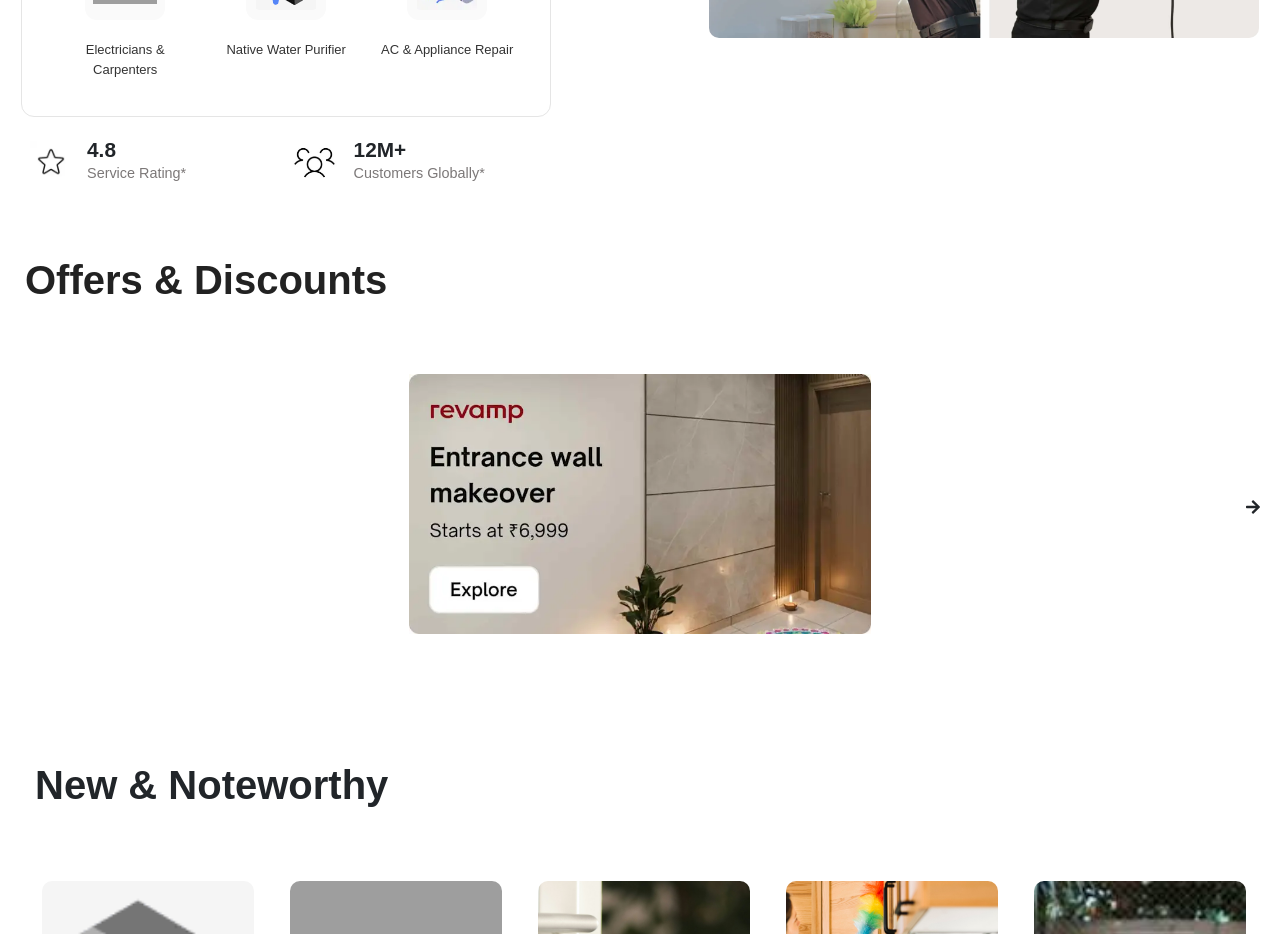
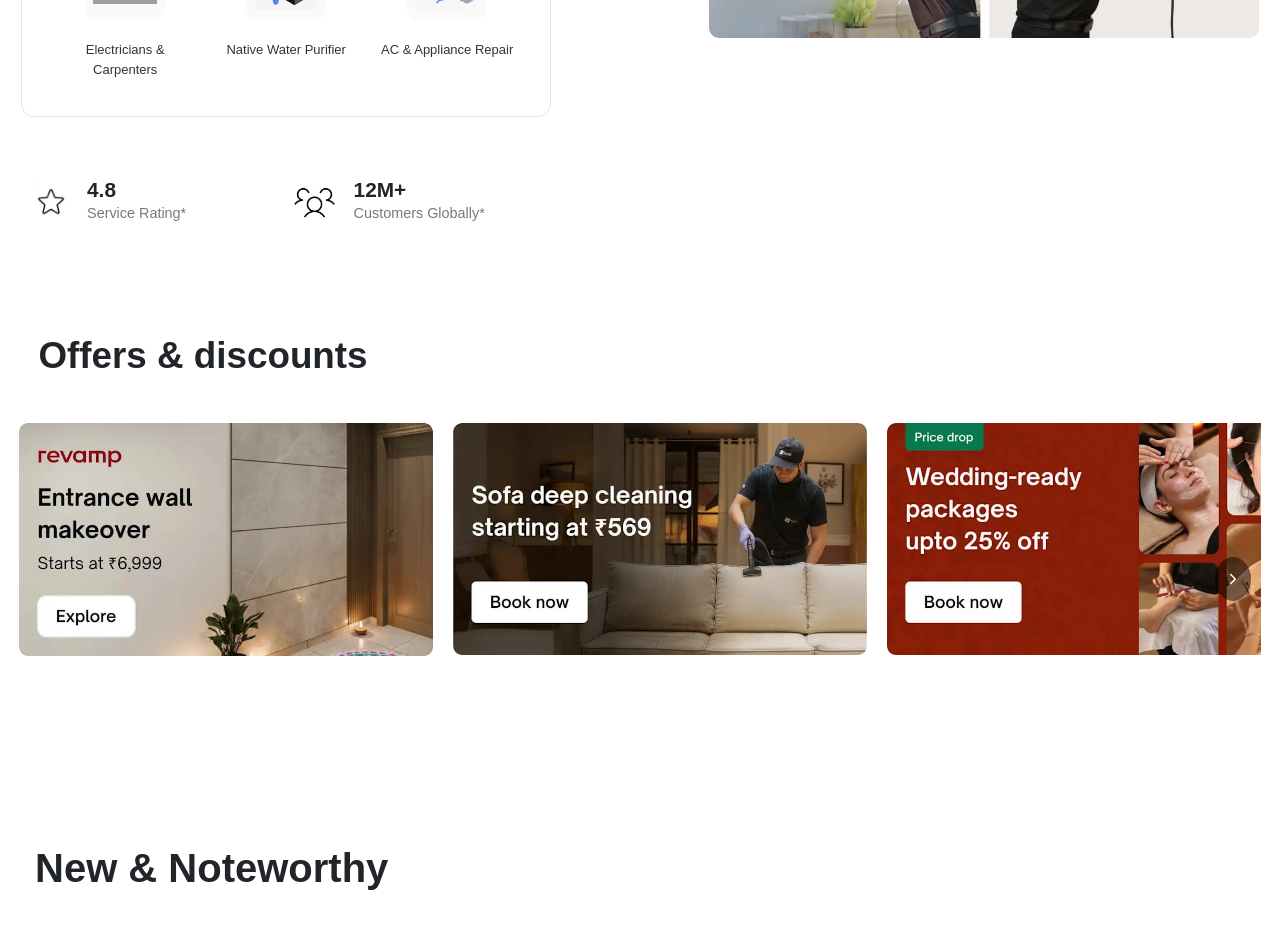
Before and after one commit to Sasirekha1127/urban-projects, a React (Vite) app: page / in a window 1280 px wide. Shown: the part 660-1594 px from the top of the page. Built offline with nearby package versions, Linux system fonts and the light colour scheme; grey boxes are pictures that could not be loaded.

Commit message:
update files

```diff
--- a/index.html
+++ b/index.html
@@ -2,7 +2,7 @@
 <html lang="en">
   <head>
     <meta charset="UTF-8" />
-    <link rel="icon" type="image/svg+xml" href="/vite.svg" />
+    <link rel="icon" type="image/svg+xml" href="/urban-projects/public/UC.png"/>
     <meta name="viewport" content="width=device-width, initial-scale=1" />
     <title>my-react-app</title>
   </head>
--- a/src/Pages/Home.css
+++ b/src/Pages/Home.css
@@ -289,8 +289,9 @@ body{
   display: flex;
   align-items: center;
   position: relative;
-  bottom:20px;
   gap: 20px;
+  margin-top: 20px;
+
 }
 
 .rating-box1 {
--- a/src/components/CarouselPage.css
+++ b/src/components/CarouselPage.css
@@ -1,122 +1,74 @@
-/* ---------- CAROUSEL MAIN CONTAINER ---------- */
 .carousel-container {
-  width: 100%;
-  max-width: 100%;
   position: relative;
+  width: 97%;
+  overflow: hidden;
   margin: 0 auto;
-  padding: 0 5px;
+  margin-top: 40px;
+}
+
+.carousel-wrapper {
   overflow: hidden;
 }
 
-.carousel-wrapper {
-  width: 100%;
-  max-width: 100%;
-  overflow: hidden;
-  padding: 0;
+.carousel-track {
+  display: flex;
+  transition: transform 0.4s ease;
 }
 
-/* Each slide inside slick */
-.carousel-slide {
-  padding: 10px;
-  box-sizing: border-box;
-  overflow: hidden;
+.carousel-card {
+  flex: 0 0 calc((100% - 40px) / 3); /* subtract total gap if 3 cards visible */
+  margin-right: 20px;
 }
 
-/* Slide image */
-.carousel-slide img {
+.carousel-card:last-child {
+  margin-right: 0; /* remove gap after last card */
+}
+
+.carousel-card img {
   width: 100%;
-  height: 260px;
-  border-radius: 15px;
-  object-fit: contain;
-  transition: transform 0.3s ease;
+  display: block;
+  border-radius: 8px;
+}
+
+/* Arrows */
+.arrow {
+  position: absolute;
+  top: 50%;
+  transform: translateY(-50%);
+  z-index: 10;
+  background-color: rgba(0, 0, 0, 0.5);
+  border: none;
+  color: white;
+  padding: 10px;
+  border-radius: 50%;
   cursor: pointer;
 }
 
-.carousel-slide:hover img {
-  transform: scale(1.05);
+.arrow-left {
+  left: 10px;
 }
 
-/* Carousel heading */
-.carousel-heading {
-  font-size: 2.5rem;
-  margin-bottom: 60px;
-  color: #222;
-  font-weight: 600;
-  margin-left: 20px;
-  margin-top: 50px;
-  transition: transform 0.4s ease;
+.arrow-right {
+  right: 10px;
+}
+.offer{
+  font-weight: bold;
+  font-size: 2.3rem;
+  margin-left: 3%;
+  margin-top: 8%;
 }
 
-/* Arrows */
-.custom-arrow {
-  position: absolute;
-  top: 50%;
-  transform: translateY(-50%);
-  width: 40px;
-  height: 40px;
-  background: rgba(255, 255, 255, 0.85);
-  border-radius: 50%;
-  display: flex;
-  justify-content: center;
-  align-items: center;
-  cursor: pointer;
-  z-index: 10;
-  font-size: 16px;
-}
+/* Responsive */
+@media (max-width: 768px) {
+  .carousel-card {
+    flex: 0 0 100%; /* show 1 card per view on mobile */
+    margin-right: 0;
+  }
 
-.custom-arrow.left {
-  left: 2px;
-}
-
-.custom-arrow.right {
-  right: 2px;
-}
-
-/* Hide dots */
-.slick-dots {
-  display: none !important;
-}
-
-/* ------------------- RESPONSIVE BREAKPOINTS ------------------- */
-@media (max-width: 1024px) {
-  .carousel-slide {
+  .arrow {
     padding: 8px;
   }
-
-  .carousel-image {
-    height: 220px;
-  }
-
-  .carousel-heading {
-    font-size: 1.8rem;
-    right: 0;
+  .offer{
+    font-size: 1.5rem;
   }
 }
-
-@media (max-width: 600px) {
-
-  .slick-track {
-    display: flex !important;
-    background-color: red;
-
-  }
-
-  .slick-slide {
-    width: 100% !important;
-  }
-
-  .carousel-slide {
-    padding: 0 !important;
-  }
-
-  .carousel-image {
-    width: 100%;
-    height: auto;
-    object-fit: cover;
-  }
-
-  .carousel-heading {
-    font-size: 1.6rem;
-    text-align: center;
-  }
-}
--- a/src/components/Carouselpage.jsx
+++ b/src/components/Carouselpage.jsx
@@ -1,91 +1,76 @@
 import React, { useState, useEffect } from "react";
-import Slider from "react-slick";
-import "slick-carousel/slick/slick.css";
-import "slick-carousel/slick/slick-theme.css";
-import { useNavigate } from "react-router-dom";
-import { FaArrowRight, FaArrowLeft } from "react-icons/fa";
-import "../components/CarouselPage.css";
-
+import { IoIosArrowBack, IoIosArrowForward } from "react-icons/io";
 import carosuelImg1 from "../assets/carouselimg-1.png";
 import carosuelImg2 from "../assets/carouselimg-2.png";
 import carosuelImg3 from "../assets/carouselimg-3.png";
 import carosuelImg4 from "../assets/carouselimg-4.png";
 import carosuelImg5 from "../assets/carouselimg-5.png";
+import "../components/CarouselPage.css"; // we will add CSS here
 
-const Carouselpage = () => {
-  const navigate = useNavigate();
-  const [currentSlide, setCurrentSlide] = useState(0);
+export default function CustomCarousel() {
+  const cards = [
+    { image: carosuelImg1 },
+    { image: carosuelImg2 },
+    { image: carosuelImg3 },
+    { image: carosuelImg4 },
+    { image: carosuelImg5 },
+  ];
 
-  const slides = [
-    { img: carosuelImg1, path: "/wallmakeover" },
-    { img: carosuelImg2, path: "/sofacleaning" },
-    { img: carosuelImg3, path: "/salonpackages" },
-    { img: carosuelImg4, path: "/otherpage" },
-    { img: carosuelImg5, path: "/otherpage2" },
-  ];
+  const [currentIndex, setCurrentIndex] = useState(0);
+  const [visibleCount, setVisibleCount] = useState(3);
+
+  // responsive
   useEffect(() => {
-    setTimeout(() => {
-      window.dispatchEvent(new Event("resize"));
-    }, 200);
+    const handleResize = () => {
+      if (window.innerWidth < 768) setVisibleCount(1);
+      else setVisibleCount(3);
+    };
+    handleResize();
+    window.addEventListener("resize", handleResize);
+    return () => window.removeEventListener("resize", handleResize);
   }, []);
 
+  const totalCards = cards.length;
 
-  const NextArrow = ({ onClick }) => (
-    <div className="custom-arrow right" onClick={onClick}>
-      <FaArrowRight />
-    </div>
-  );
-
-  const PrevArrow = ({ onClick }) =>
-    currentSlide !== 0 && (
-      <div className="custom-arrow left" onClick={onClick}>
-        <FaArrowLeft />
-      </div>
-    );
-
-  const settings = {
-    dots: false,
-    infinite: true,
-    speed: 700,
-    slidesToShow: 1,
-    slidesToScroll: 1,
-    autoplay: false,
-    adaptiveHeight: true,
-    nextArrow: <NextArrow />,
-    prevArrow: <PrevArrow />,
-    beforeChange: (oldIndex, newIndex) => setCurrentSlide(newIndex),
-    responsive: [
-      { breakpoint: 1024, settings: { slidesToShow: 2, slidesToScroll: 1 } },
-      { breakpoint: 768, settings: { slidesToShow: 1, slidesToScroll: 1 } },
-    ],
-  };
-
-  // Force Slick to recalc width after mount (Netlify + mobile fix)
-  useEffect(() => {
-    setTimeout(() => {
-      window.dispatchEvent(new Event("resize"));
-    }, 100);
-  }, []);
+  const scrollLeft = () => setCurrentIndex(Math.max(currentIndex - 1, 0));
+  const scrollRight = () =>
+    setCurrentIndex(Math.min(currentIndex + 1, totalCards - visibleCount));
 
   return (
+    <>
+    <div className="offer">Offers & discounts</div>
     <div className="carousel-container">
-      <h2 className="carousel-heading">Offers & Discounts</h2>
+      {currentIndex > 0 && (
+        <button className="arrow arrow-left" onClick={scrollLeft}>
+          <IoIosArrowBack />
+        </button>
+      )}
+
+      {currentIndex < totalCards - visibleCount && (
+        <button className="arrow arrow-right" onClick={scrollRight}>
+          <IoIosArrowForward />
+        </button>
+      )}
+
       <div className="carousel-wrapper">
-        <Slider {...settings}>
-          {slides.map((slide, index) => (
-            <div key={index} className="carousel-slide">
-              <img
-                src={slide.img}
-                alt={`Slide ${index + 1}`}
-                className="carousel-image"
-                onClick={() => slide.path && navigate(slide.path)}
-              />
+        <div
+          className="carousel-track"
+          style={{
+            transform: `translateX(-${(100 / visibleCount) * currentIndex}%)`,
+          }}
+        >
+          {cards.map((card, index) => (
+            <div
+              key={index}
+              className="carousel-card"
+              style={{ flex: `0 0 ${100 / visibleCount}%` }}
+            >
+              <img src={card.image} alt={`Slide ${index + 1}`} />
             </div>
           ))}
-        </Slider>
+        </div>
       </div>
     </div>
+    </>
   );
-};
-
-export default Carouselpage;
+}
```
Also changed, not shown: public/UC.png (added).
